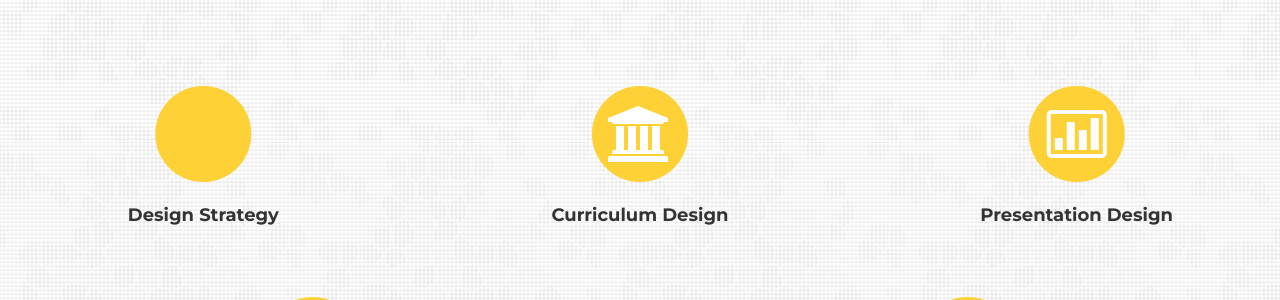
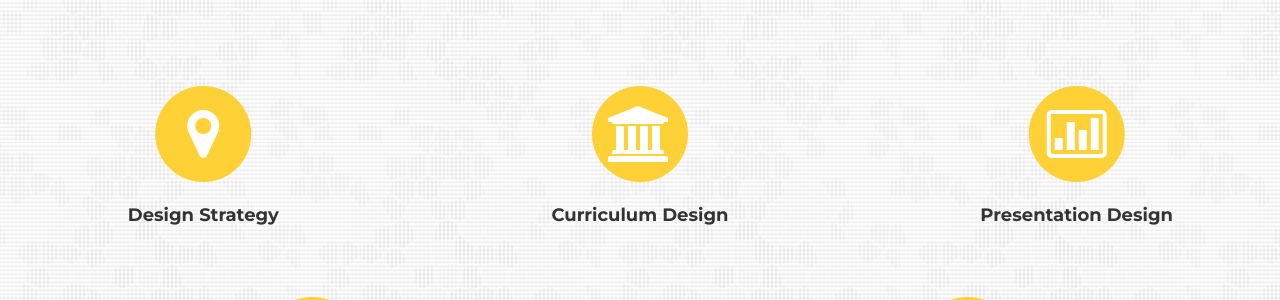
Before and after one commit to jwuetcher/jwuetcher.github.io, a Jekyll site: the page built from index.html, in a window 1280 px wide and 900 px high, scrolled down 1636 px. Shown: the part 150-450 px from the top of the window. Built offline with Jekyll 4.4.1, drawn with Linux system fonts in a browser that asks for light colours; some web fonts are replaced.

Commit message:
skills update 2

```diff
--- a/_includes/skills.html
+++ b/_includes/skills.html
@@ -44,7 +44,7 @@
                 <div class="col-md-4">
                     <span class="fa-stack fa-4x">
                         <i class="fa fa-circle fa-stack-2x text-primary"></i>
-                        <i class="fa fa-map fa-stack-1x fa-inverse"></i>
+                        <i class="fa fa-map-marker fa-stack-1x fa-inverse"></i>
                     </span>
                     <h4 class="service-heading">Design Strategy</h4>
                     <p class="text-muted"></p>
```
